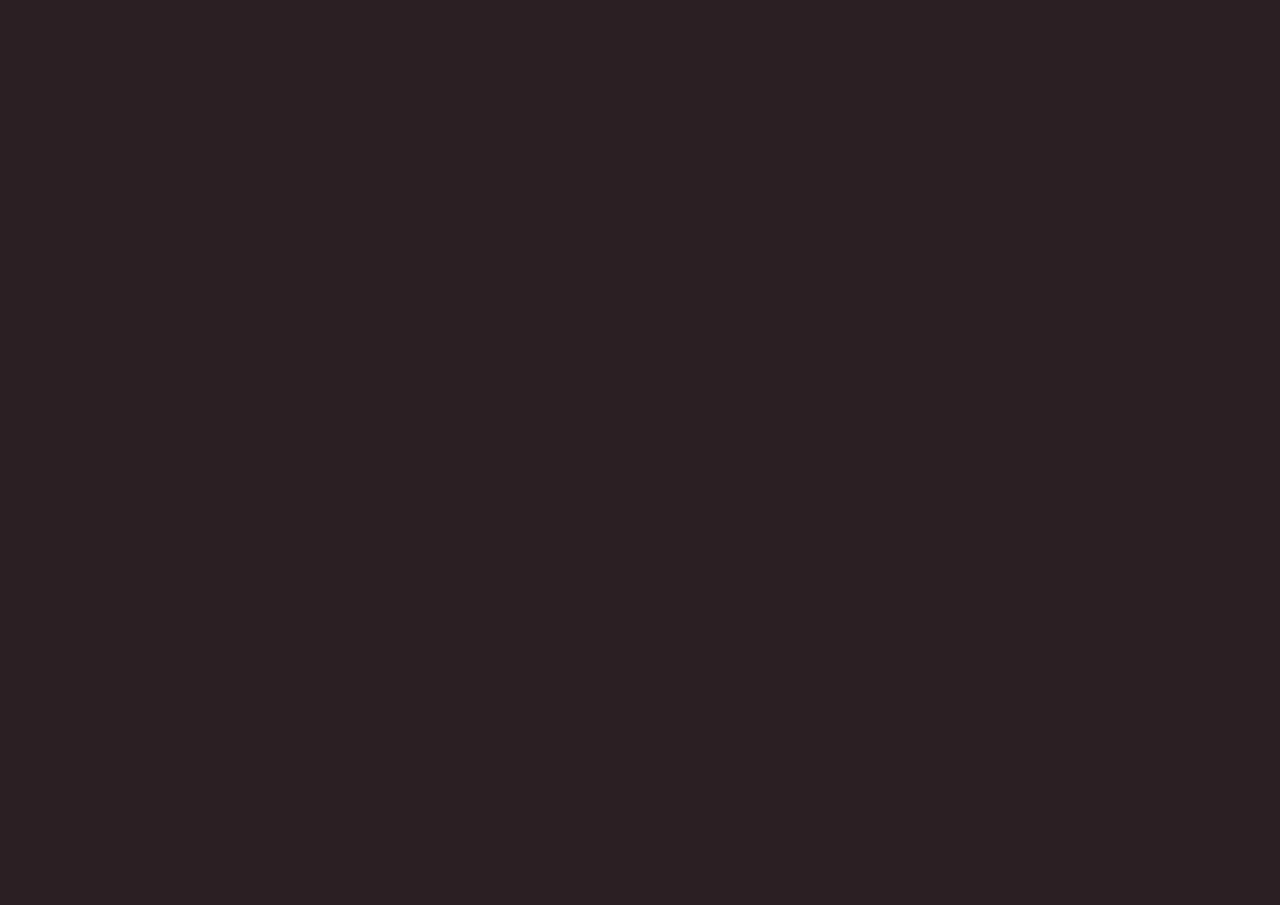
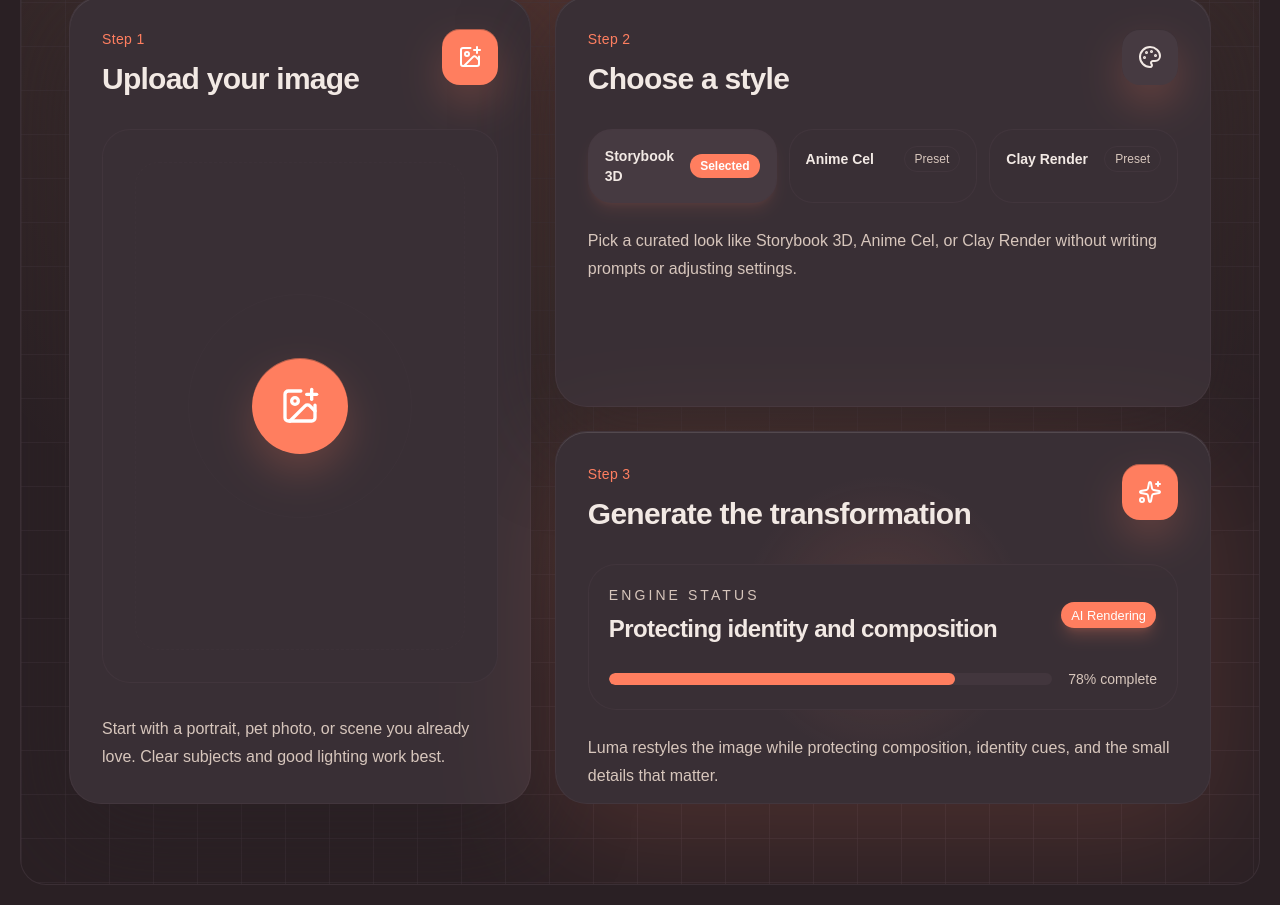
Before and after one commit to PranavbalajiGit/LUMA-STUDIO---AI-SaaS, a Next.js app: page / in a window 1280 px wide. Shown: the part 2620-3525 px from the top of the page. Before the commit the page ends 2221 px from the top, so only its background shows below. Built offline with nearby package versions, Linux system fonts and the light colour scheme; no server answers.

Commit message:
feat: add HowItWorksSection component and GridBackground for layout

```diff
--- a/app/page.tsx
+++ b/app/page.tsx
@@ -1,5 +1,6 @@
 import { GalleryShowcaseSection } from "@/components/GalleryShowCaseSection";
 import {HomeHeroSection} from "@/components/HomeHeroSection";
+import { HowItWorksSection } from "@/components/HowItWorksSection";
 
 export default function Home() {
   return (
@@ -7,6 +8,7 @@ export default function Home() {
 
     <HomeHeroSection />
     <GalleryShowcaseSection />
+    <HowItWorksSection />
     </main>
   );
 }
--- /dev/null
+++ b/components/GridBackground.tsx
@@ -0,0 +1,28 @@
+import { cn } from "@/lib/utils";
+
+export function GridBackground({
+  className,
+  children,
+  ...props
+}: {
+  children: React.ReactNode;
+  className?: string;
+}) {
+  return (
+    <div {...props} className={cn("relative w-full overflow-hidden", className)}>
+      <div
+        aria-hidden="true"
+        className="pointer-events-none absolute inset-0 z-0"
+        style={{
+          backgroundImage: `
+            linear-gradient(to right, color-mix(in oklab, var(--border) 34%, transparent) 1px, transparent 1px),
+            linear-gradient(to bottom, color-mix(in oklab, var(--border) 34%, transparent) 1px, transparent 1px),
+            radial-gradient(circle at 50% 20%, color-mix(in oklab, var(--primary) 22%, transparent) 0%, color-mix(in oklab, var(--accent) 10%, transparent) 36%, transparent 70%)
+          `,
+          backgroundSize: "44px 44px, 44px 44px, 100% 100%",
+        }}
+      />
+      {children}
+    </div>
+  );
+}
--- /dev/null
+++ b/components/HowItWorksSection.tsx
@@ -0,0 +1,156 @@
+import { ImagePlusIcon, PaletteIcon, SparklesIcon } from "lucide-react";
+
+import { Button } from "@/components/ui/button";
+import { GridBackground } from "@/components/GridBackground";
+import { HOW_IT_WORKS_STEPS, WORKFLOW_STYLE_PREVIEW } from "@/lib/constants";
+import { cn } from "@/lib/utils";
+
+export function HowItWorksSection() {
+  return (
+    <GridBackground className="section-shell mt-6 px-5 py-16 sm:px-8 sm:py-20 lg:px-12">
+      <section id="how-it-works" className="relative z-10 mx-auto max-w-7xl">
+        <div className="mx-auto max-w-3xl text-center">
+          <div className="hero-pill caps-md inline-flex items-center rounded-full px-4 py-2 text-xs font-medium uppercase text-primary">
+            How it works
+          </div>
+
+          <h2 className="mt-6 font-sans text-4xl font-medium tracking-tight text-foreground sm:text-5xl lg:text-6xl">
+            From original photo to art-directed result.
+          </h2>
+
+          <p className="mx-auto mt-5 max-w-2xl text-base leading-7 text-muted-foreground sm:text-lg">
+            A clean four-step workflow designed to feel fast, premium, and predictable from the
+            first upload to the final export.
+          </p>
+        </div>
+
+        <div className="mt-14 grid gap-6 lg:grid-cols-12 lg:grid-rows-[1.05fr_0.95fr]">
+          <article className="workflow-panel group relative overflow-hidden rounded-[2rem] border border-border/70 p-6 sm:p-8 lg:col-span-5 lg:row-span-2">
+            <div className="relative z-10 flex h-full flex-col">
+              <div className="mb-8 flex items-start justify-between gap-4">
+                <div>
+                  <p className="text-sm font-medium tracking-wide text-primary">
+                    {HOW_IT_WORKS_STEPS[0].step}
+                  </p>
+                  <h3 className="mt-3 text-3xl font-semibold tracking-tight text-foreground">
+                    {HOW_IT_WORKS_STEPS[0].title}
+                  </h3>
+                </div>
+                <div className="how-icon-ring flex size-14 items-center justify-center rounded-2xl bg-primary text-primary-foreground">
+                  <ImagePlusIcon className="size-6" />
+                </div>
+              </div>
+
+              <div className="relative mb-8 flex min-h-[17rem] flex-1 items-center justify-center overflow-hidden rounded-[1.75rem] border border-border/60 bg-card">
+                <div className="absolute size-56 rounded-full border border-border/25" />
+                <div className="absolute inset-8 rounded-[1.5rem] border border-dashed border-border/30" />
+                <div className="how-icon-ring relative flex size-24 items-center justify-center rounded-full bg-primary text-primary-foreground">
+                  <ImagePlusIcon className="size-10" />
+                </div>
+              </div>
+
+              <p className="max-w-md text-base leading-7 text-muted-foreground">
+                {HOW_IT_WORKS_STEPS[0].body}
+              </p>
+            </div>
+          </article>
+
+          <article className="workflow-panel relative overflow-hidden rounded-[2rem] border border-border/70 p-6 sm:p-8 lg:col-span-7">
+            <div className="relative z-10">
+              <div className="mb-8 flex items-start justify-between gap-4">
+                <div>
+                  <p className="text-sm font-medium tracking-wide text-primary">
+                    {HOW_IT_WORKS_STEPS[1].step}
+                  </p>
+                  <h3 className="mt-3 text-3xl font-semibold tracking-tight text-foreground">
+                    {HOW_IT_WORKS_STEPS[1].title}
+                  </h3>
+                </div>
+                <div className="how-icon-ring flex size-14 items-center justify-center rounded-2xl bg-secondary text-secondary-foreground">
+                  <PaletteIcon className="size-6" />
+                </div>
+              </div>
+
+              <div className="grid gap-3 sm:grid-cols-3">
+                {WORKFLOW_STYLE_PREVIEW.map((style, index) => (
+                  <div
+                    key={style}
+                    className={cn(
+                      "rounded-[1.5rem] border border-border/60 px-4 py-4",
+                      index === 0 ? "bg-secondary shadow-lg shadow-primary/10" : "bg-card",
+                    )}
+                  >
+                    <div className="flex items-center justify-between gap-2">
+                      <p className="text-sm font-semibold text-foreground">{style}</p>
+                      {index === 0 ? (
+                        <span className="rounded-full bg-primary px-2.5 py-1 text-xs font-semibold text-primary-foreground">
+                          Selected
+                        </span>
+                      ) : (
+                        <span className="rounded-full border border-border/60 px-2.5 py-1 text-xs text-muted-foreground">
+                          Preset
+                        </span>
+                      )}
+                    </div>
+                  </div>
+                ))}
+              </div>
+
+              <p className="mt-6 max-w-2xl text-base leading-7 text-muted-foreground">
+                {HOW_IT_WORKS_STEPS[1].body}
+              </p>
+            </div>
+          </article>
+
+          <article className="workflow-panel workflow-panel-featured relative overflow-hidden rounded-[2rem] border border-border/70 p-6 sm:p-8 lg:col-span-7">
+            <div className="relative z-10">
+              <div className="mb-8 flex items-start justify-between gap-4">
+                <div>
+                  <p className="text-sm font-medium tracking-wide text-primary">
+                    {HOW_IT_WORKS_STEPS[2].step}
+                  </p>
+                  <h3 className="mt-3 text-3xl font-semibold tracking-tight text-foreground">
+                    {HOW_IT_WORKS_STEPS[2].title}
+                  </h3>
+                </div>
+                <div className="how-icon-ring flex size-14 items-center justify-center rounded-2xl bg-primary text-primary-foreground">
+                  <SparklesIcon className="size-6" />
+                </div>
+              </div>
+
+              <div className="rounded-[1.75rem] border border-border/60 bg-card p-5">
+                <div className="flex flex-wrap items-center justify-between gap-4">
+                  <div>
+                    <p className="caps-sm text-sm uppercase text-muted-foreground">Engine status</p>
+                    <p className="mt-2 text-2xl font-semibold tracking-tight text-foreground">
+                      Protecting identity and composition
+                    </p>
+                  </div>
+                  <Button
+                    size="sm"
+                    className="pointer-events-none rounded-full shadow-lg shadow-primary/20"
+                    tabIndex={-1}
+                    type="button"
+                  >
+                    AI Rendering
+                  </Button>
+                </div>
+
+                <div className="mt-6 grid gap-4 sm:grid-cols-[1fr_auto] sm:items-center">
+                  <div className="h-3 overflow-hidden rounded-full bg-secondary/70">
+                    <div className="h-full w-[78%] rounded-full bg-primary" />
+                  </div>
+                  <div className="text-sm text-muted-foreground">78% complete</div>
+                </div>
+              </div>
+
+              <p className="mt-6 max-w-2xl text-base leading-7 text-muted-foreground">
+                {HOW_IT_WORKS_STEPS[2].body}
+              </p>
+            </div>
+          </article>
+        </div>
+      </section>
+    </GridBackground>
+  );
+}
```
